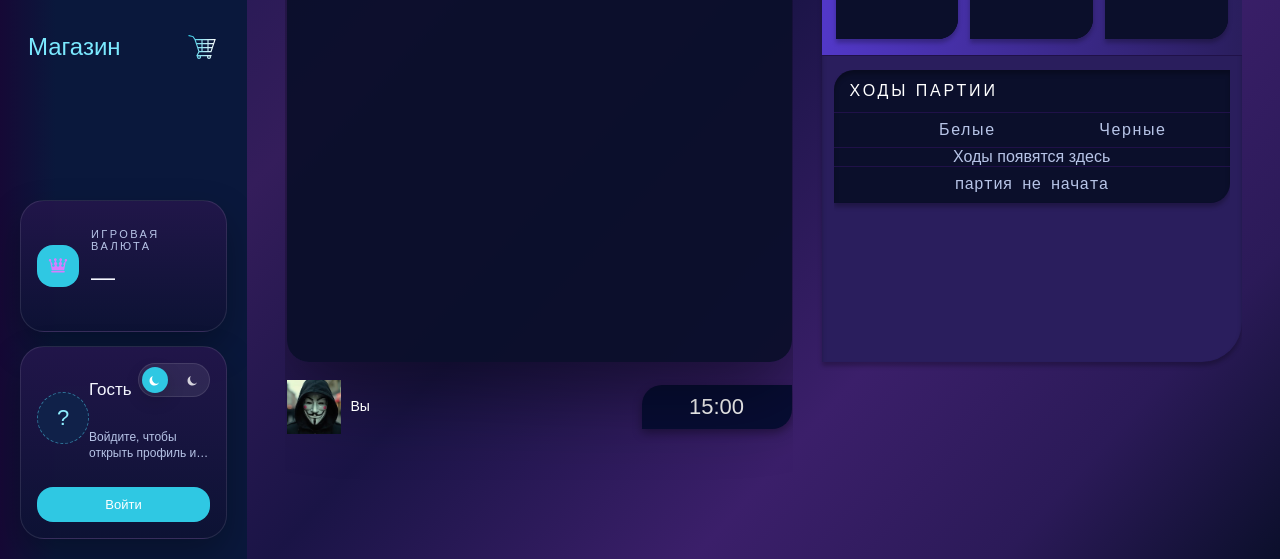
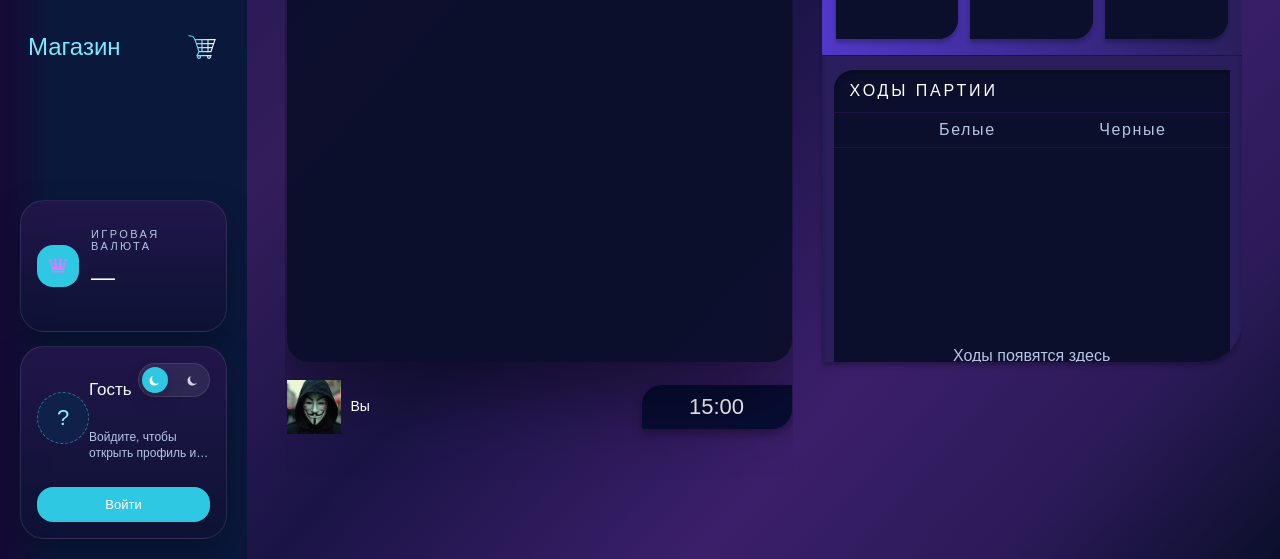
Before and after one commit to FilmSa/VK_Requem_MemeChess_front, a React (Vite) app: page /play in a window 1280 px wide. Shown: the part 241-800 px from the top of the page. Built offline with nearby package versions, Linux system fonts and the light colour scheme; grey boxes are pictures that could not be loaded; a web font is replaced by a local one.

Commit message:
fixpanel

```diff
--- a/src/components/molecules/MoveHistoryMolecule.jsx
+++ b/src/components/molecules/MoveHistoryMolecule.jsx
@@ -1,4 +1,16 @@
 import { useEffect, useRef } from "react";
+
+const HISTORY_VISIBLE_ROWS = 12;
+const HISTORY_ROW_HEIGHT = 34;
+const HISTORY_SCROLL_AREA_HEIGHT = HISTORY_VISIBLE_ROWS * HISTORY_ROW_HEIGHT + 8;
+const HISTORY_HEADER_HEIGHT = 50;
+const HISTORY_COLUMNS_HEIGHT = 42;
+const HISTORY_FOOTER_HEIGHT = 44;
+const HISTORY_CARD_HEIGHT =
+  HISTORY_HEADER_HEIGHT +
+  HISTORY_COLUMNS_HEIGHT +
+  HISTORY_SCROLL_AREA_HEIGHT +
+  HISTORY_FOOTER_HEIGHT;
 
 function groupMoves(history) {
   const pairs = [];
@@ -53,8 +65,9 @@ export default function MoveHistoryMolecule({
 
   return (
     <div
-      className="flex min-h-0 flex-1 flex-col overflow-hidden rounded-tl-[20px] rounded-br-[20px]"
+      className="flex h-full min-h-0 w-full flex-col overflow-hidden rounded-tl-[20px] rounded-br-[20px]"
       style={{
+        height: HISTORY_CARD_HEIGHT,
         background: "var(--main-menu-control-bg)",
         boxShadow: "var(--main-menu-surface-shadow)",
       }}
@@ -102,7 +115,8 @@ export default function MoveHistoryMolecule({
       {pairs.length ? (
         <div
           ref={listRef}
-          className="game-history-scroll min-h-0 flex-1 overflow-y-auto px-[6px] py-[4px]"
+          className="game-history-scroll overflow-y-auto px-[6px] py-[4px]"
+          style={{ height: HISTORY_SCROLL_AREA_HEIGHT }}
         >
           {pairs.map((pair, index) => {
             const isActiveRow = index === activePairIndex;
@@ -112,7 +126,7 @@ export default function MoveHistoryMolecule({
             return (
               <div
                 key={pair.num}
-                className="flex items-center gap-[2px] rounded-[8px] px-[6px] py-[4px]"
+                className="flex h-[34px] items-center gap-[2px] rounded-[8px] px-[6px] py-[4px]"
                 style={{
                   background: isActiveRow
                     ? "rgba(82, 56, 200, 0.18)"
@@ -166,8 +180,9 @@ export default function MoveHistoryMolecule({
         </div>
       ) : (
         <div
-          className="flex flex-1 items-center justify-center px-[24px] text-center text-[16px]"
+          className="flex items-center justify-center px-[24px] text-center text-[16px]"
           style={{
+            height: HISTORY_SCROLL_AREA_HEIGHT,
             color: "var(--color-text-muted)",
             fontFamily: '"Unbounded", sans-serif',
           }}
--- a/src/features/game/ui/GameSettingsPanel.jsx
+++ b/src/features/game/ui/GameSettingsPanel.jsx
@@ -3,8 +3,6 @@ import QuickAccessMolecule from "../../../components/molecules/QuickAccessMolecu
 import MoveHistoryMolecule from "../../../components/molecules/MoveHistoryMolecule.jsx";
 import MoveNavigationMolecule from "../../../components/molecules/MoveNavigationMolecule.jsx";
 import GameActionsMolecule from "../../../components/molecules/GameActionsMolecule.jsx";
-
-const HISTORY_PANEL_HEIGHT = 320;
 
 const panelStyle = {
   width: "100%",
@@ -67,10 +65,7 @@ export default function GameSettingsPanel({
         />
 
         <div className="flex min-h-0 flex-1 flex-col overflow-hidden px-[12px] pb-[12px] pt-[14px]">
-          <div
-            className="min-h-0 flex-shrink-0 overflow-hidden"
-            style={{ height: HISTORY_PANEL_HEIGHT }}
-          >
+          <div className="flex-shrink-0 overflow-hidden">
             <MoveHistoryMolecule history={history} activePly={activeHistoryPly} />
           </div>
 
```
